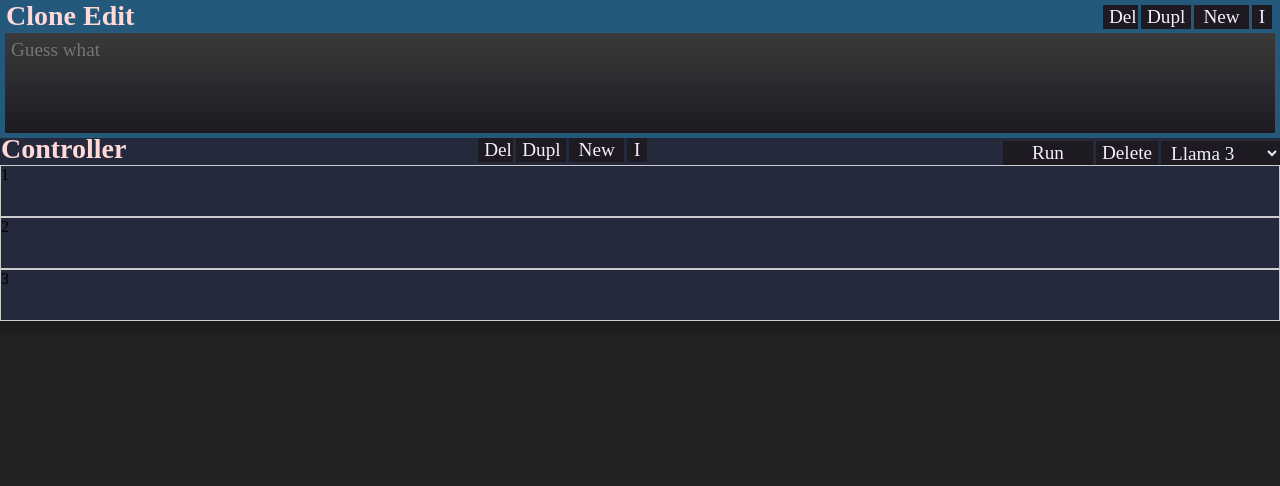
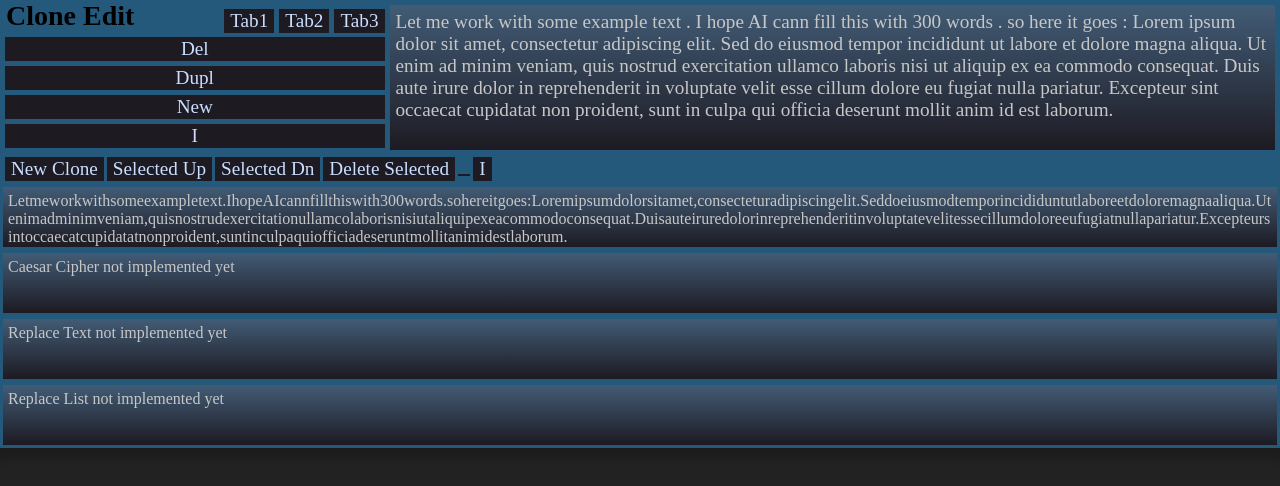
Before and after one commit to S0urcemaster/cloneedit, a Next.js app: page / in a window 1280 px wide. Shown: the top 486 px of the page. Built offline with nearby package versions, Linux system fonts and the light colour scheme.

Commit message:
ui changes; ~settings

```diff
--- a/app/app.tsx
+++ b/app/app.tsx
@@ -1,41 +1,15 @@
 'use client'
-import React, { CSSProperties, ReactElement, useEffect, useState } from 'react'
-import { defaultModel } from './model'
 import Editor from './editor'
 import Clones from './clones'
 import { CloneEditContextProvider } from './context'
+import { defaultState } from './model'
 
 export default function App() {
 
-	const [state, setState] = useState(defaultModel)
-
-	useEffect(() => {
-		// query()
-	}, [])
-
-	function setName(name: string) {
-		// state.systems[state.currentSystem].name = name
-		// setState({ ...state })
-	}
-
-	const events = {
-		nameChanged: (value: string) => {
-			// setName(value)
-		},
-		definitionChanged: (value: string) => {
-			// state.systems[state.currentSystem].definition = value
-			// setState({ ...state })
-		},
-		requestChanged: (value: string) => {
-			// state.systems[state.currentSystem].requests[state.systems[state.currentSystem].currentRequest].text = value
-			// setState({ ...state })
-		}
-	}
-
 	return (
-		<CloneEditContextProvider initialState={state}>
-			<Editor appState={state} />
-			<Clones appState={state} />
+		<CloneEditContextProvider initialState={defaultState}>
+			<Editor />
+			<Clones />
 		</CloneEditContextProvider>
 	)
 }
--- a/app/clones.tsx
+++ b/app/clones.tsx
@@ -1,30 +1,21 @@
 import React, { useState } from 'react'
-import { App as AppState, Clone as CloneModel } from './model'
+import { Clone as CloneModel } from './model'
+import { useCloneEditContext } from './context'
 
-export default function Clones({ appState }: { appState: AppState }) {
+export default function Clones() {
 
-	const [clones, setClones] = useState(appState.editors[0].clones)
+	const { state } = useCloneEditContext()
 
 	function Controller() {
 		return (
-			<div style={{ display: 'flex', justifyContent: 'space-between', height: 25, overflow: 'hidden', paddingTop: 0, paddingBottom: 2 }}>
-				<h1 style={{ position: 'relative', top: -5, left: 1, fontSize: 28 }}>Controller</h1>
+			<div style={{ display: 'flex', justifyContent: 'space-between', height: 25, overflow: 'hidden', padding: '2px 5px 2px 5px' }}>
 				<div>
-					<button style={{ marginRight: 3, width: 35 }}>Del</button>
-					<button style={{ marginRight: 3, width: 50 }}>Dupl</button>
-					<button style={{ marginRight: 3, width: 55 }}>New</button>
-					<button style={{ marginRight: 3, width: 20 }}>I</button>
-				</div>
-				<div style={{ display: 'flex', justifyContent: 'space-between', height: 25, overflow: 'hidden', paddingTop: 3 }}>
-					<div>
-						<button style={{ marginRight: 3, width: 90 }}>Run</button>
-						<button style={{ marginRight: 3 }}>Delete</button>
-					</div>
-					<select>
-						<option value="gpt-2">Llama 3</option>
-						<option value="gpt-3">Vicuna-13B</option>
-						<option value="gpt-4">h2oGPT</option>
-					</select>
+					<button style={{ marginRight: 3 }}>New Clone</button>
+					<button style={{ marginRight: 3 }}>Selected Up</button>
+					<button style={{ marginRight: 3 }}>Selected Dn</button>
+					<button style={{ marginRight: 3 }}>Delete Selected</button>
+					<button style={{ marginRight: 3 }}></button>
+					<button style={{ marginRight: 3 }}>I</button>
 				</div>
 			</div>
 		)
@@ -32,18 +23,26 @@ export default function Clones({ appState }: { appState: AppState }) {
 
 	function Clone({ clone }: { clone: CloneModel }) {
 		return (
-			<div style={{ border: '1px solid #ccc', height: 50 }}>
-				{clone.id}
+			<div style={{ padding: 3, }}>
+				<div style={{
+					height: 50,
+					overflow: 'auto',
+					whiteSpace: 'pre-wrap',
+					wordBreak: 'break-word',
+					padding: 5, background: state.settings.editorBackgroundColor,
+					color: state.settings.textColor,
+				}}>
+					{clone.filter.update(state.editors[0].text)}
+				</div>
 			</div>
 		)
 	}
 
 	return (
-		<div>
-
+		<div style={{ backgroundColor: state.settings.componentColor }}>
 			<Controller />
 			<div style={{ display: 'flex', flexDirection: 'column' }}>
-				{clones.map((clone, ix) => (
+				{state.editors[0].clones.map((clone, ix) => (
 					<Clone key={ix} clone={clone} />
 				))}
 			</div>
--- a/app/editor.tsx
+++ b/app/editor.tsx
@@ -1,35 +1,46 @@
-import { App as AppState } from './model'
+import { useCloneEditContext } from './context';
 
-export default function Editor({ appState }: { appState: AppState }) {
+export default function Editor() {
+
+	const { state } = useCloneEditContext()
 
 	// unique inside each editor so we can share the editor state by placing this component inside Editor
 	// instead of passing the appState as a prop
 	function Head() {
 		return (
-			<div style={{ display: 'flex', justifyContent: 'space-between', height: 25, overflow: 'hidden', paddingTop: 0, paddingBottom: 2 }}>
-				<h1 style={{ position: 'relative', top: -5, left: 1, fontSize: 28 }}>Clone Edit</h1>
-				<div>
-					<button style={{ marginRight: 3, width: 35 }}>Del</button>
-					<button style={{ marginRight: 3, width: 50 }}>Dupl</button>
-					<button style={{ marginRight: 3, width: 55 }}>New</button>
-					<button style={{ marginRight: 3, width: 20 }}>I</button>
+			<div style={{ display: 'flex', flexDirection: 'column', justifyContent: 'space-between', overflow: 'hidden', paddingTop: 0, paddingBottom: 2 }}>
+				<div style={{ display: 'flex', alignItems: 'center', justifyContent: 'space-between' }}>
+					<h1 style={{ position: 'relative', top: -5, left: 1, fontSize: 28, color: 'black' }}>Clone Edit</h1>
+					<div style={{ display: 'flex', gap: 5 }}>
+						<button>Tab1</button>
+						<button>Tab2</button>
+						<button>Tab3</button>
+					</div>
+				</div>
+				<div style={{ display: 'flex', flexDirection: 'column', gap: 5 }}>
+					<button style={{}}>Del</button>
+					<button style={{}}>Dupl</button>
+					<button style={{}}>New</button>
+					<button style={{}}>I</button>
 				</div>
 			</div>
 		)
 	}
-	function Source({ appState }: { appState: AppState }) {
+
+	function Source() {
 		return (
 			<>
-				<div style={{ display: 'flex', flexDirection: 'column', paddingTop: 1 }}>
+				<div style={{ display: 'flex', flexDirection: 'column' }}>
 					<textarea
+						value={state.editors[0].text}
 						rows={4}
 						cols={50}
 						placeholder={'Guess what'}
 						style={{
 							height: '100%',
 							resize: 'none',
-							background: 'linear-gradient(to top, #1d1a22, #3a3a3a)', // Gradient background
-							color: '#f5efff', // Text color
+							background: state.settings.editorBackgroundColor, // Gradient background
+							color: state.settings.textColor, // Text color
 							border: 'none', // Remove border
 							padding: '6px', // Padding
 							margin: 0
@@ -41,9 +52,9 @@ export default function Editor({ appState }: { appState: AppState }) {
 	}
 	return (
 		<>
-			<div style={{ display: 'grid', gridTemplateRows: '0fr 1fr', padding: 5, backgroundColor: '#25597C' }}>
-				<Head appState={appState} showConfig={() => { }} />
-				<Source appState={appState} />
+			<div style={{ display: 'grid', gridTemplateColumns: '3fr 7fr', padding: 5, gap: 5, backgroundColor: state.settings.componentColor }}>
+				<Head />
+				<Source />
 			</div>
 		</>
 	)
--- a/app/globals.css
+++ b/app/globals.css
@@ -7,6 +7,7 @@ body {
 	justify-content: center;
 	align-items: center;
 	background-color: #222;
+	color: #cbdeff;
 	letter-spacing: 0em;
 }
 
@@ -21,7 +22,7 @@ select option {
 	/* Inherit the letter spacing from the parent element */
 	font-size: larger;
 	background-color: #1d1a22;
-	color: #f5efff;
+	color: inherit;
 	border: none;
 	padding-left: 6px;
 }
@@ -39,7 +40,7 @@ h4,
 h5,
 h6,
 p {
-	color: #fff;
+	color: inherit;
 	margin: 0;
 	padding: 0;
 	letter-spacing: inherit;
@@ -50,14 +51,8 @@ p {
 	font-size: larger;
 }
 
-h1 {
-	color: #ffd8d8;
-}
+h1 {}
 
-h2 {
-	color: #fababa;
-}
+h2 {}
 
-h3 {
-	color: #ffa9a9;
-}
+h3 {}
--- a/app/model.ts
+++ b/app/model.ts
@@ -7,8 +7,8 @@ export type App = {
 }
 
 export type Editor = {
-	name: String
-	text: String
+	name: string
+	text: string
 	fontSize: number
 	clones: Clone[]
 
@@ -20,15 +20,20 @@ export type Clone = {
 	filter: Filter // Konstantenname / id da hart kodiert . K.A. wie das generalisiert / lass ich mich überraschen
 }
 
+export const fonts = [
+	'Arial',
+]
+
 export type Filter = {
-	name : string
+	name: string
 	params: string[]
-	update : (text: string, ...args: string[]) => string
+	update: (text: string, ...args: string[]) => string
 }
 
 export const CAESAR_FILTER = 'caesar'
 export const REPLACE_TEXT_FILTER = 'replaceText'
 export const REPLACE_LIST_FILTER = 'replaceList'
+export const NO_WHITESPACE_FILTER = 'noWhitespace'
 
 // dann ein hart kodiertes Filter Objekt
 export const filters: Record<string, Filter> = {
@@ -36,76 +41,97 @@ export const filters: Record<string, Filter> = {
 		name: 'Caesar Cipher',
 		params: ['shift'],
 		update: (text: string, shift: string) => {
-			return text.split('').map(char => {
-				if (char.match(/[a-z]/i)) {
-					const code = char.charCodeAt(0);
-					const base = code >= 65 && code <= 90 ? 65 : 97;
-					return String.fromCharCode(((code - base + Number(shift)) % 26) + base);
-				}
-				return char;
-			}).join('');
+			return 'Caesar Cipher not implemented yet'; // Implementierung fehlt
+			// return text.split('').map(char => {
+			// 	if (char.match(/[a-z]/i)) {
+			// 		const code = char.charCodeAt(0);
+			// 		const base = code >= 65 && code <= 90 ? 65 : 97;
+			// 		return String.fromCharCode(((code - base + Number(shift)) % 26) + base);
+			// 	}
+			// 	return char;
+			// }).join('');
 		}
 	},
 	[REPLACE_TEXT_FILTER]: {
 		name: 'Replace Text',
 		params: ['search', 'replace'],
 		update: (text: string, search: string, replace: string) => {
-			return text.replace(new RegExp(search, 'g'), replace);
+			return 'Replace Text not implemented yet'; // Implementierung fehlt
+			// return text.replace(new RegExp(search, 'g'), replace);
 		}
 	},
 	[REPLACE_LIST_FILTER]: {
 		name: 'Replace List',
 		params: ['searchList', 'replaceList'],
 		update: (text: string, searchList: string, replaceList: string) => {
-			const searches = searchList.split('\n');
-			const replaces = replaceList.split('\n');
-			let updatedText = text;
-			for (let i = 0; i < searches.length; i++) {
-				const search = searches[i];
-				const replace = replaces[i] ?? '';
-				if (search) {
-					updatedText = updatedText.replace(new RegExp(search, 'g'), replace);
-				}
-			}
-			return updatedText;
+			return 'Replace List not implemented yet'; // Implementierung fehlt
+			// const searches = searchList.split('\n');
+			// const replaces = replaceList.split('\n');
+			// let updatedText = text;
+			// for (let i = 0; i < searches.length; i++) {
+			// 	const search = searches[i];
+			// 	const replace = replaces[i] ?? '';
+			// 	if (search) {
+			// 		updatedText = updatedText.replace(new RegExp(search, 'g'), replace);
+			// 	}
+			// }
+			// return updatedText;
+		}
+	},
+	[NO_WHITESPACE_FILTER]: {
+		name: 'No Whitespace',
+		params: [],
+		update: (text: string) => {
+			return text.replace(/\s+/g, '');
 		}
 	}
 }
 
-export type Settings = {
-}
-
 // Und testen wir ob das ganze funktioniert im defaultModel
-export const defaultModel: App = {
+export const defaultState: App = {
 	editors: [
 		{
 			name: 'Default',
-			text: '',
+			text: 'Let me work with some example text . I hope AI cann fill this with 300 words . so here it goes : Lorem ipsum dolor sit amet, consectetur adipiscing elit. Sed do eiusmod tempor incididunt ut labore et dolore magna aliqua. Ut enim ad minim veniam, quis nostrud exercitation ullamco laboris nisi ut aliquip ex ea commodo consequat. Duis aute irure dolor in reprehenderit in voluptate velit esse cillum dolore eu fugiat nulla pariatur. Excepteur sint occaecat cupidatat non proident, sunt in culpa qui officia deserunt mollit anim id est laborum.',
 			fontSize: 16,
 			clones: [
 				{
 					id: 1,
 					source: 0,
-					filter: filters[CAESAR_FILTER]
+					filter: filters[NO_WHITESPACE_FILTER]
 				},
 				{
 					id: 2,
 					source: 0,
+					filter: filters[CAESAR_FILTER]
+				},
+				{
+					id: 3,
+					source: 0,
 					filter: filters[REPLACE_TEXT_FILTER]
 				},
 				{
-					id: 3,
+					id: 4,
 					source: 0,
 					filter: filters[REPLACE_LIST_FILTER]
 				}
 			]
 		},
-		{
-			name: 'Editor 2',
-			text: 'Dies ist der Text des Editors 2.',
-			fontSize: 16,
-			clones: []
-		}
 	],
-	settings: {}
+
+	settings: {
+		font: 'Arial',
+		border: 0,
+		textColor: '#c7c7c7ff',
+		componentColor: '#25597C',
+		editorBackgroundColor: 'linear-gradient(to top, #1d1a22, #425c76ff)'
+	}
 }
+
+export type Settings = {
+	font: string
+	border: number // probably percent
+	textColor: string
+	componentColor: string
+	editorBackgroundColor: string
+}
```
Also changed, not shown: app/context.tsx (+10 -16 lines), readme/image1.png (added), 1 other file (tests, documents, lock files or other folders).
